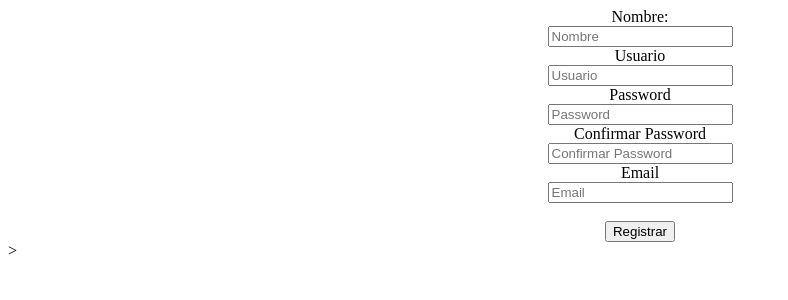
After one commit to Alonso1309/Pagina_BD, a PHP site: page /registrar.php in a window 1280 px wide. The commit adds this page. Shown: the top 300 px of the page, without its empty margins (0-788 px from the left). Run offline with PHP 8.4, Linux system fonts and the light colour scheme.

Commit message:
Se agrego login.php y registrar.php

```diff
--- a/index.php
+++ b/index.php
@@ -23,7 +23,7 @@
 						<ul>
 							<li><a href="#" class="active1">Galeria</a></li>
 							<li><a href="#">Horarios</a></li>
-							<li><a href="#">Iniciar Sesion</a></li>
+							<li><a href="login.php">Iniciar Sesion</a></li>
 						</ul>
 					</li>
 				</ul>
@@ -35,7 +35,7 @@
 
     <center><h1>PROPIETARIO</h1></center>
 
-    <form method="POST" action="index.php" >
+    <form method="POST" action="index.php?action=submit" >
 
     <div class="form-group">
       <label for="ID">ID</label>
--- /dev/null
+++ b/registrar.php
@@ -0,0 +1,52 @@
+<!DOCTYPE html>
+<html>
+	<head>
+		<title>Registro</title>
+	</head>
+		<center>
+			<body>
+				<div id="div1">
+				<div class="form-group">
+								<label for="nombre" class="col-md-3 control-label">Nombre:</label>
+								<div class="col-md-9">
+									<input type="text" class="form-control" name="nombre" placeholder="Nombre" value="<?php if(isset($nombre)) echo $nombre; ?>" required >
+								</div>
+							</div>
+
+							<div class="form-group">
+								<label for="usuario" class="col-md-3 control-label">Usuario</label>
+								<div class="col-md-9">
+									<input type="text" class="form-control" name="usuario" placeholder="Usuario" value="<?php if(isset($usuario)) echo $usuario; ?>" required>
+								</div>
+							</div>
+
+							<div class="form-group">
+								<label for="password" class="col-md-3 control-label">Password</label>
+								<div class="col-md-9">
+									<input type="password" class="form-control" name="password" placeholder="Password" required>
+								</div>
+							</div>
+
+							<div class="form-group">
+								<label for="con_password" class="col-md-3 control-label">Confirmar Password</label>
+								<div class="col-md-9">
+									<input type="password" class="form-control" name="con_password" placeholder="Confirmar Password" required>
+								</div>
+							</div>
+
+							<div class="form-group">
+								<label for="email" class="col-md-3 control-label">Email</label>
+								<div class="col-md-9">
+									<input type="email" class="form-control" name="email" placeholder="Email" value="<?php if(isset($email)) echo $email; ?>" required>
+								</div>
+							</div>
+							<br>
+							<div class="form-group">
+								<div class="col-md-offset-3 col-md-9">
+									<button id="btn-signup" type="submit" class="btn btn-info"><i class="icon-hand-right"></i>Registrar</button>
+								</div>
+							</div>
+				</div>
+			</body>
+		</center>>
+</html>
```
Also changed, not shown: login.php (added, +51 -0 lines).
